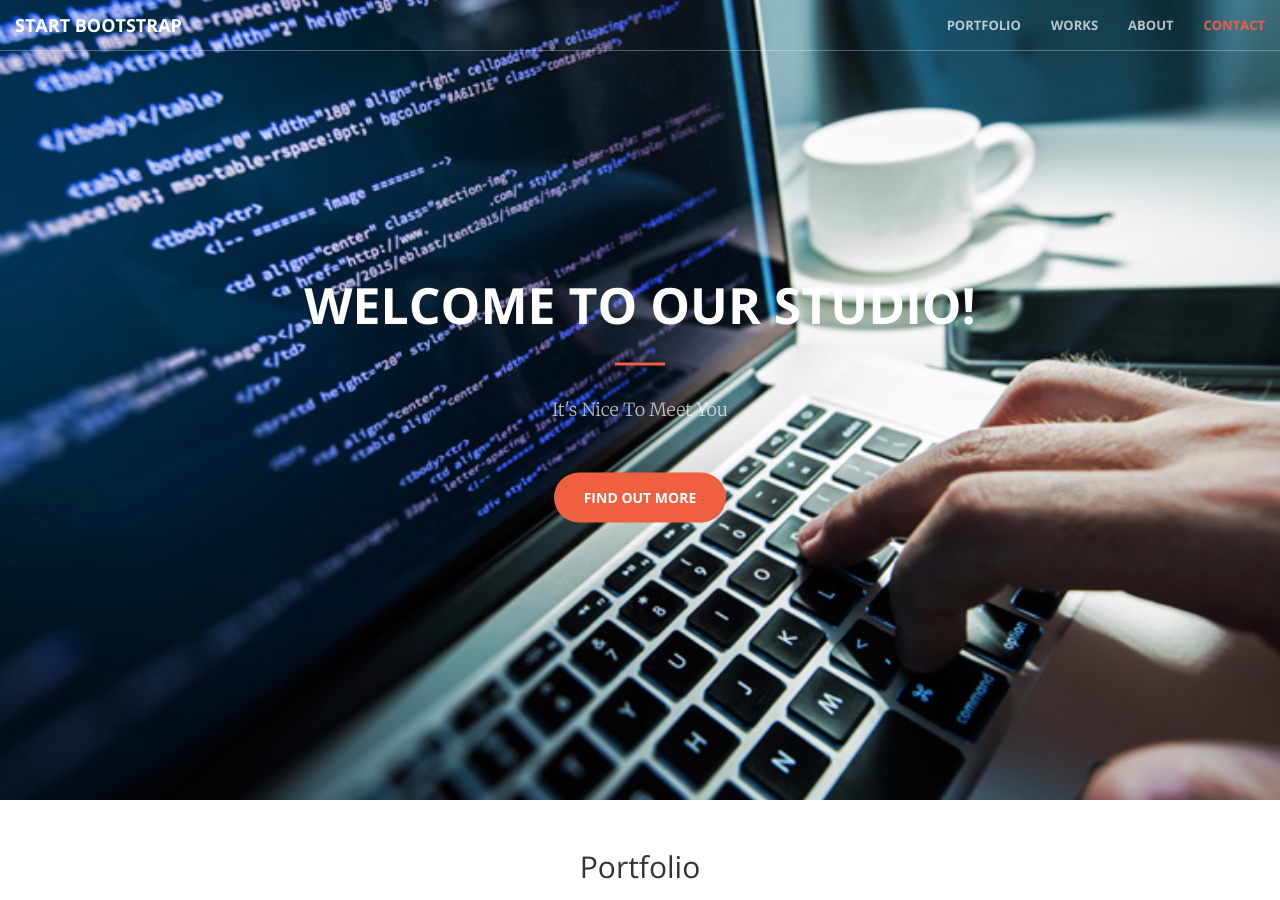
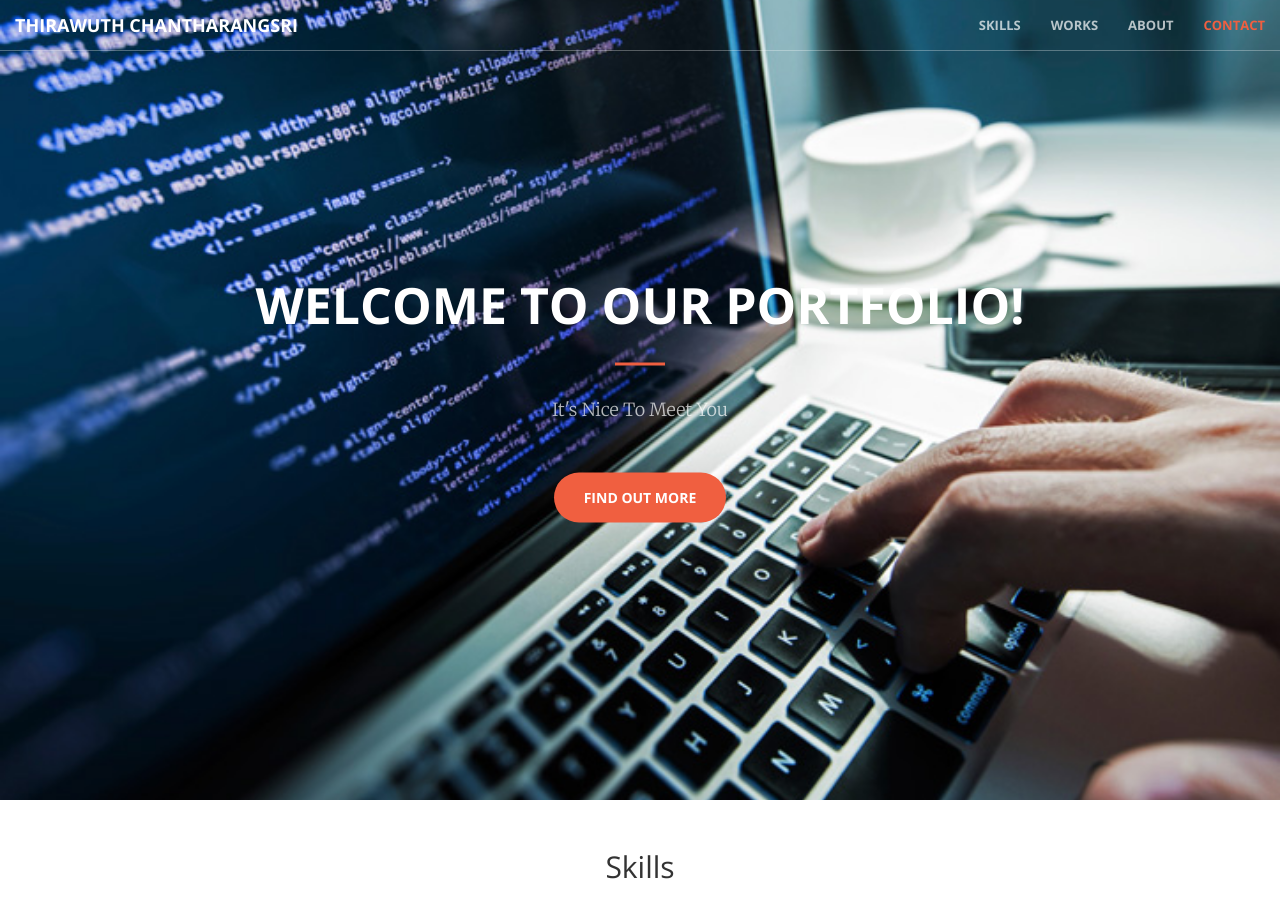
Before and after one commit to Thirawuth032/Portfolio, a website: page index.html in a window 1280 px wide. Shown: the top 900 px of the page. Drawn offline with nearby package versions, Linux system fonts and the light colour scheme.

Commit message:
Update index.html

```diff
--- a/index.html
+++ b/index.html
@@ -23,7 +23,7 @@
     <link href="vendor/magnific-popup/magnific-popup.css" rel="stylesheet">
 
     <!-- Theme CSS -->
-    <link href="css/creative.min.css" rel="stylesheet">
+    <link href="css/creative.css" rel="stylesheet">
 
     <!-- HTML5 Shim and Respond.js IE8 support of HTML5 elements and media queries -->
     <!-- WARNING: Respond.js doesn't work if you view the page via file:// -->
@@ -43,14 +43,14 @@
                 <button type="button" class="navbar-toggle collapsed" data-toggle="collapse" data-target="#bs-example-navbar-collapse-1">
                     <span class="sr-only">Toggle navigation</span> Menu <i class="fa fa-bars"></i>
                 </button>
-                <a class="navbar-brand page-scroll" href="#page-top">Start Bootstrap</a>
+                <a class="navbar-brand page-scroll" href="#page-top">Thirawuth  Chantharangsri</a>
             </div>
 
             <!-- Collect the nav links, forms, and other content for toggling -->
             <div class="collapse navbar-collapse" id="bs-example-navbar-collapse-1">
                 <ul class="nav navbar-nav navbar-right">
                     <li>
-                        <a class="page-scroll" href="#portfolio">Portfolio</a>
+                        <a class="page-scroll" href="#skills">Skills</a>
                     </li>
                     <li>
                         <a class="page-scroll" href="#works">Works</a>
@@ -71,19 +71,19 @@
     <header>
         <div class="header-content">
             <div class="header-content-inner">
-                <h1 id="homeHeading">Welcome To Our Studio!</h1>
+                <h1 id="homeHeading">Welcome To Our Portfolio!</h1>
                 <hr>
                 <p>It's Nice To Meet You</p>
-                <a href="#portfolio" class="btn btn-primary btn-xl page-scroll">Find Out More</a>
+                <a href="#skills" class="btn btn-primary btn-xl page-scroll">Find Out More</a>
             </div>
         </div>
     </header>
 
-    <section class="no-padding" id="portfolio">
+    <section class="no-padding" id="skills">
       <aside class="bg-white">
           <div class="container text-center">
               <div class="call-to-action">
-                  <h2>Portfolio</h2>
+                  <h2>Skills</h2>
         <div class="container-fluid">
             <div class="row no-gutter popup-gallery">
                 <div class="col-lg-4 col-sm-6">
@@ -95,7 +95,7 @@
                                      Category
                                 </div>
                                 <div class="project-name">
-                                    Programming Design
+                                     Programming Design
                                 </div>
                             </div>
                         </div>
```
